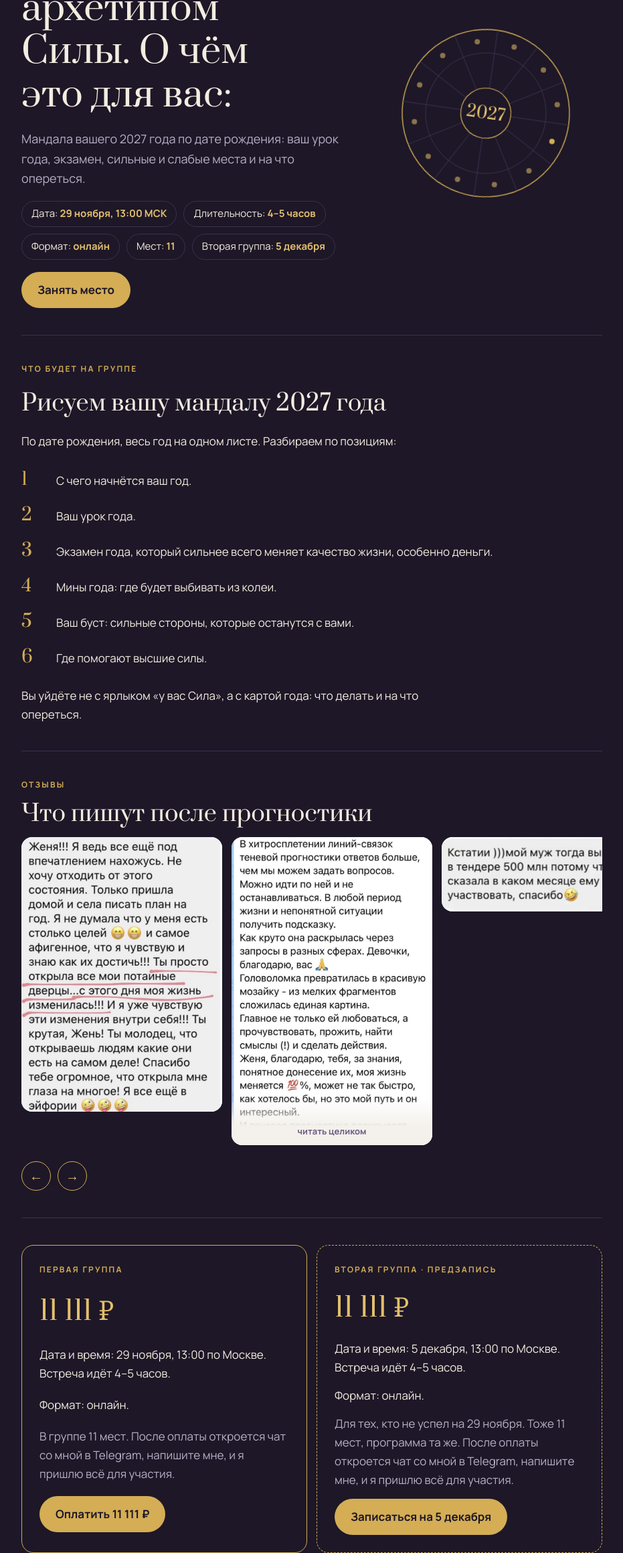
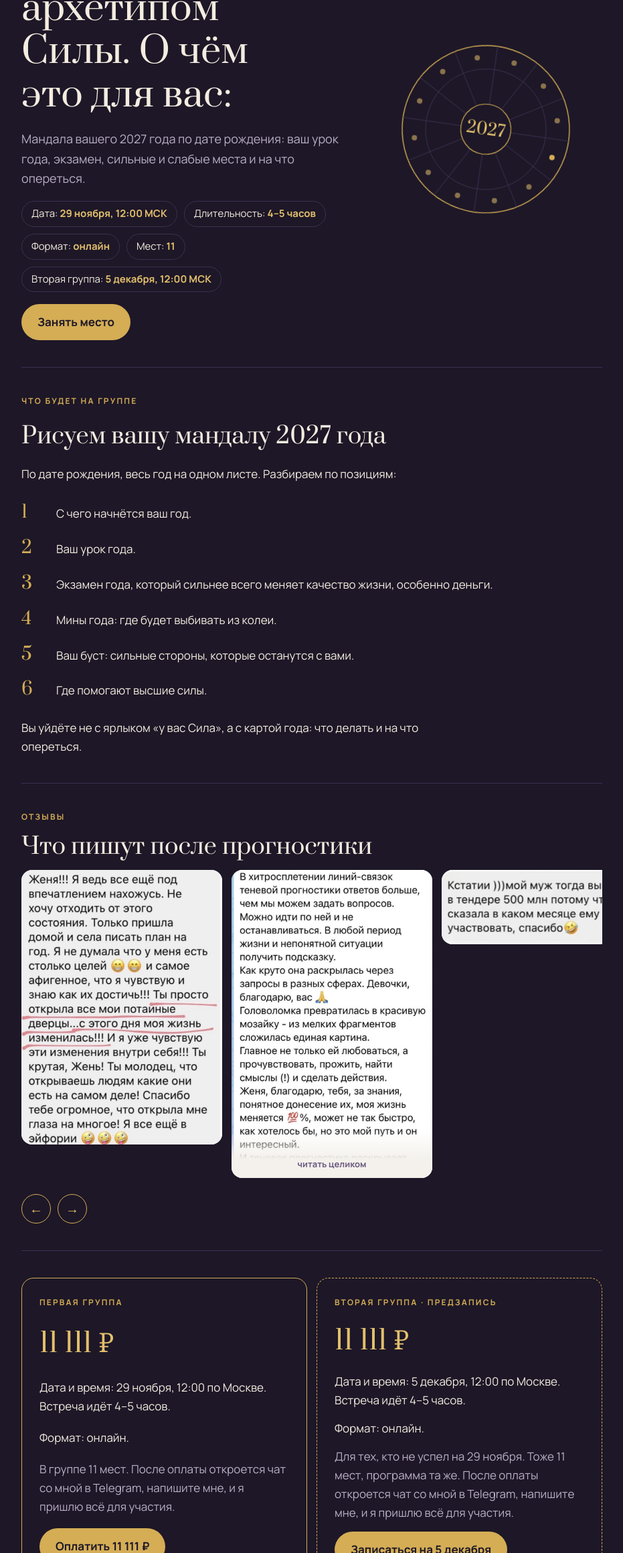
Before and after one commit to EvgeniyaUstinova/klub, a plain HTML site: page prognostika/index.html in a window 1280 px wide. Shown: the part 170-2489 px from the top of the page at 67% size, without its empty margins (174-1105 px from the left). Drawn offline with Linux system fonts and the light colour scheme.

Commit message:
Прогностика 2027: время групп 12:00 МСК (#6)
Claude-Session: https://claude.ai/code/session_016Y8mSJKpyU8nXpukrx7UpZ

Co-authored-by: Claude <noreply@anthropic.com>

```diff
--- a/prognostika/index.html
+++ b/prognostika/index.html
@@ -126,11 +126,11 @@ dialog.lb .x { position: sticky; top: 8px; float: right; margin: 8px; width: 40p
       <h1>2027 год под архетипом Силы. О чём это для вас:</h1>
       <p class="lead">Мандала вашего 2027 года по дате рождения: ваш урок года, экзамен, сильные и слабые места и на что опереться.</p>
       <div class="facts">
-        <span class="fact">Дата: <b>29 ноября, 13:00 МСК</b></span>
+        <span class="fact">Дата: <b>29 ноября, 12:00 МСК</b></span>
         <span class="fact">Длительность: <b>4–5 часов</b></span>
         <span class="fact">Формат: <b>онлайн</b></span>
         <span class="fact">Мест: <b>11</b></span>
-        <span class="fact">Вторая группа: <b>5 декабря</b></span>
+        <span class="fact">Вторая группа: <b>5 декабря, 12:00 МСК</b></span>
       </div>
       <div><a class="btn" href="#price">Занять место</a></div>
     </div>
@@ -166,7 +166,7 @@ dialog.lb .x { position: sticky; top: 8px; float: right; margin: 8px; width: 40p
     <div class="offer">
       <span class="label">Первая группа</span>
       <div class="price">11 111 ₽</div>
-      <p>Дата и время: 29 ноября, 13:00 по Москве. Встреча идёт 4–5 часов.</p>
+      <p>Дата и время: 29 ноября, 12:00 по Москве. Встреча идёт 4–5 часов.</p>
       <p>Формат: онлайн.</p>
       <p style="color:var(--muted)">В группе 11 мест. После оплаты откроется чат со мной в Telegram, напишите мне, и я пришлю всё для участия.</p>
       <div><button class="btn" type="button" data-buy="prognoz">Оплатить 11 111 ₽</button></div>
@@ -174,7 +174,7 @@ dialog.lb .x { position: sticky; top: 8px; float: right; margin: 8px; width: 40p
     <div class="offer next" id="group2">
       <span class="label">Вторая группа · предзапись</span>
       <div class="price">11 111 ₽</div>
-      <p>Дата и время: 5 декабря, 13:00 по Москве. Встреча идёт 4–5 часов.</p>
+      <p>Дата и время: 5 декабря, 12:00 по Москве. Встреча идёт 4–5 часов.</p>
       <p>Формат: онлайн.</p>
       <p style="color:var(--muted)">Для тех, кто не успел на 29 ноября. Тоже 11 мест, программа та же. После оплаты откроется чат со мной в Telegram, напишите мне, и я пришлю всё для участия.</p>
       <div><button class="btn" type="button" data-buy="prognoz2">Записаться на 5 декабря</button></div>
```
